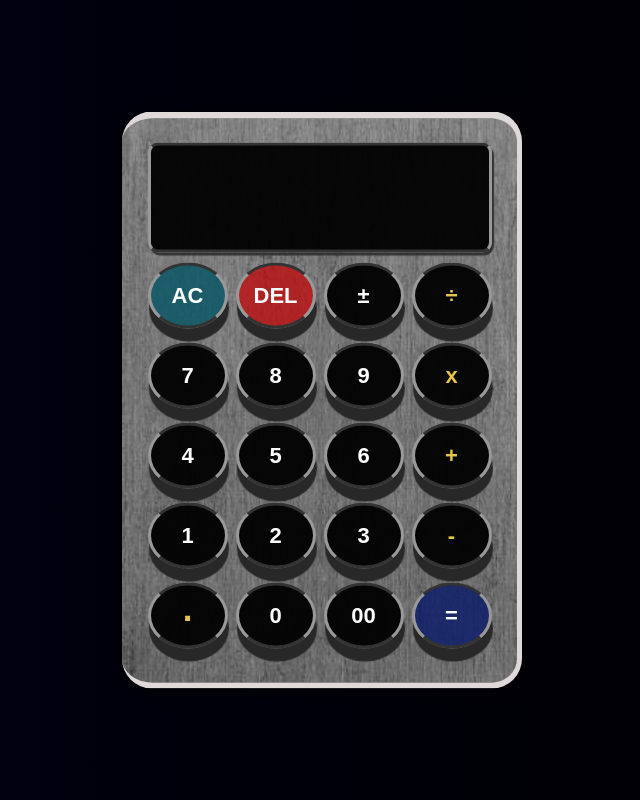
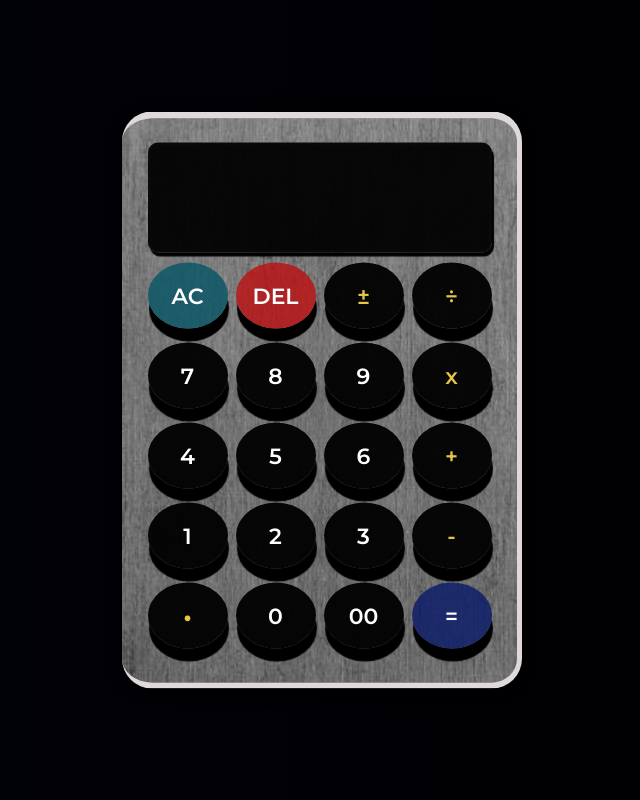
Before and after one commit to Meldy2503/altschool-calculator, a React (Vite) app: page / in a window 1280 px wide. Shown: the whole page, without its empty margins (318-958 px from the left). Built offline with nearby package versions, Linux system fonts and the light colour scheme.

Commit message:
style: modify button fonts and style

```diff
--- a/index.html
+++ b/index.html
@@ -4,7 +4,10 @@
     <meta charset="UTF-8" />
     <link rel="icon" type="image/svg+xml" href="/calc-logo.jpg" />
     <meta name="viewport" content="width=device-width, initial-scale=1.0" />
-    <title>Emelder's Calculator</title>
+    <link rel="preconnect" href="https://fonts.googleapis.com">
+<link rel="preconnect" href="https://fonts.gstatic.com" crossorigin>
+<link href="https://fonts.googleapis.com/css2?family=Montserrat:wght@400;500;600&display=swap" rel="stylesheet">
+    <title>Emelder Okafor</title>
   </head>
   <body>
     <div id="root"></div>
--- a/src/components/Calculator.jsx
+++ b/src/components/Calculator.jsx
@@ -88,13 +88,13 @@ const Calculator = () => {
           </Previous>
           <Current>{current}</Current>
         </Screen>
-        <Button gridSpan={1} clear onClick={clearScreenHandler}>
+        <Button clear onClick={clearScreenHandler}>
           AC
         </Button>
         <Button onClick={deleteDigitHandler} del>
           DEL
         </Button>
-        <Button data={"-"} onClick={appendValueHandler}>
+        <Button data={"-"} onClick={appendValueHandler} operation>
           ±
         </Button>
         <Button data={"÷"} onClick={chooseOperationHandler} operation>
@@ -147,7 +147,7 @@ const Calculator = () => {
         <Button data={"00"} onClick={appendValueHandler}>
           00
         </Button>
-        <Button gridSpan={1} equals onClick={equalHandler}>
+        <Button equals onClick={equalHandler}>
           =
         </Button>
       </Container>
--- a/src/components/calculatorStyle.jsx
+++ b/src/components/calculatorStyle.jsx
@@ -6,7 +6,8 @@ export const Wrapper = styled.section`
   overflow: hidden;
   height: 100vh;
   width: 100%;
-  background: linear-gradient(to right, rgb(1, 1, 20), #000);
+  font-family: "Montserrat", sans-serif;
+  background: linear-gradient(to right, rgb(1, 1, 10), #000);
 `;
 export const Container = styled.div`
   position: absolute;
@@ -47,12 +48,9 @@ export const Screen = styled.div`
   text-align: right;
   background-color: rgba(0, 0, 0, 0.95);
   margin-bottom: 1rem;
-  box-shadow: 0.2rem 0.3rem 0.1rem #333;
+  box-shadow: 0.2rem 0.4rem 0.1rem #000;
   border-radius: 1rem;
-  border-bottom: 0.3rem solid #333;
-  border-left: 0.3rem solid #999;
-  border-top: 0.3rem solid #333;
-  border-right: 0.3rem solid #999;
+  border: 0.3rem solid #090909;
 `;
 
 export const Previous = styled.div`
@@ -76,12 +74,10 @@ export const Button = styled.button`
   margin-bottom: 1.4rem;
   justify-content: center;
   align-items: center;
-  box-shadow: 0.1rem 1.3rem 0.1rem #292828;
-  border-bottom: 0.3rem solid #333;
-  border-left: 0.3rem solid #999;
-  border-top: 0.3rem solid #333;
-  border-right: 0.3rem solid #999;
+  box-shadow: 0.1rem 1.3rem 0.1rem #000;
+  font-family: "Montserrat", sans-serif;
   font-weight: 700;
+  border: none;
   padding: 1.5rem;
   transition: 0.2s all;
 
@@ -90,17 +86,10 @@ export const Button = styled.button`
   }
 
   &:active {
-    background-color: rgba(255, 255, 255, 0.7);
-    color: #000;
     transform: translateY(0.5rem);
     box-shadow: 0.1rem 0.1rem 0.1rem #141414;
   }
 
-  ${function ({ gridSpan }) {
-    if (gridSpan) {
-      return `grid-column: span ${gridSpan} ;`;
-    }
-  }};
   ${({ operation }) => operation && `color:#e6c649;`};
   ${({ del }) => del && `background-color:rgb(189, 15, 15, 0.8);`};
   ${({ equals }) => equals && `background-color:rgb(9, 26, 105, 0.8);`};
--- a/src/index.css
+++ b/src/index.css
@@ -24,10 +24,8 @@ html {
 body {
   margin: 0;
   padding: 0;
-  background: linear-gradient(to right, rgb(1, 1, 20), #000);
-  font-family: -apple-system, BlinkMacSystemFont, "Segoe UI", "Roboto", "Oxygen",
-    "Ubuntu", "Cantarell", "Fira Sans", "Droid Sans", "Helvetica Neue",
-    sans-serif;
+  background: linear-gradient(to right, rgb(1, 1, 10), #000);
+  font-family: "Montserrat", sans-serif;
   -webkit-font-smoothing: antialiased;
   -moz-osx-font-smoothing: grayscale;
 }
```
